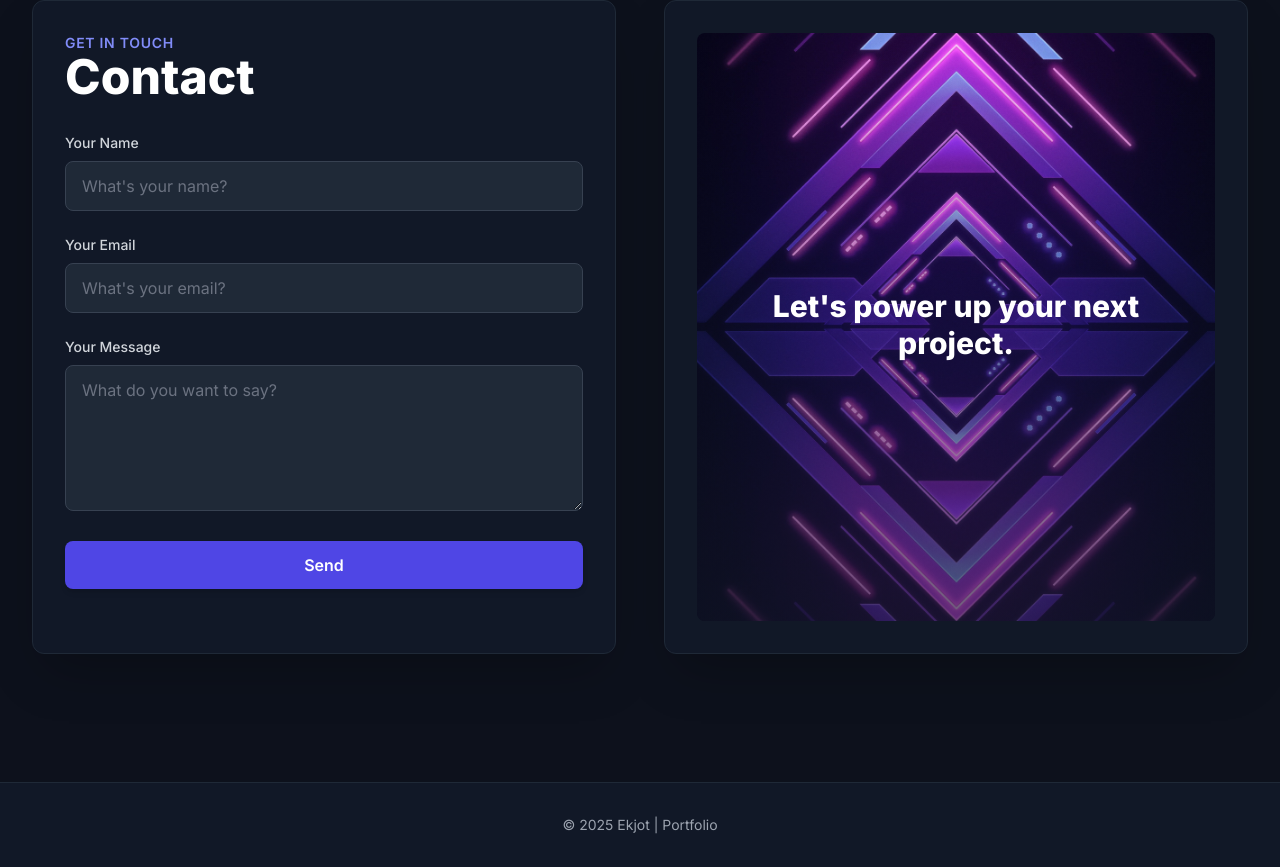
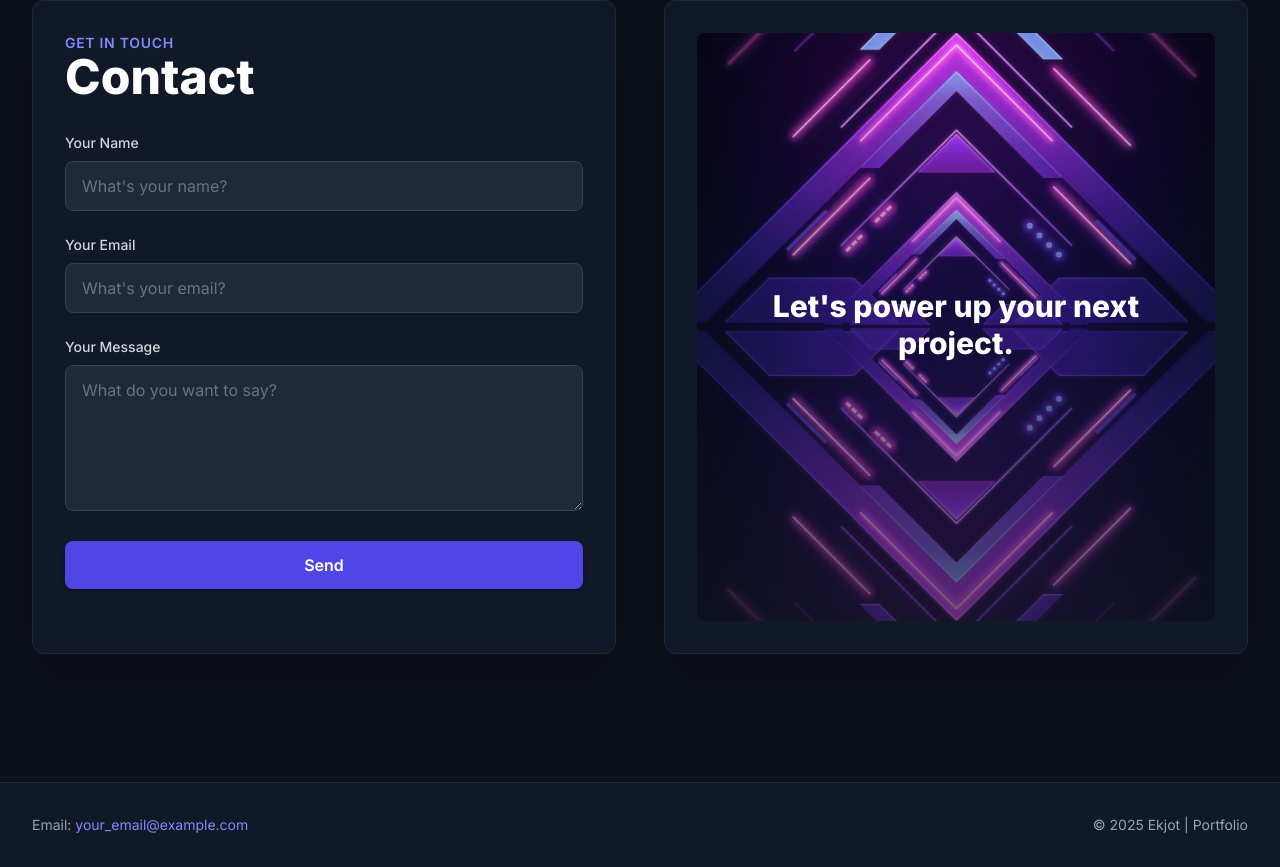
Before and after one commit to Nagpal-11/nagpalekjotsingh.github.io, a website: page index.html in a window 1280 px wide. Shown: the part 3941-4808 px from the top of the page. Drawn offline with nearby package versions, Linux system fonts and the light colour scheme.

Commit message:
Enhance footer with email and layout adjustments
Updated footer to include email contact information.

```diff
--- a/index.html
+++ b/index.html
@@ -330,11 +330,19 @@
 </section>
 </main>
     <!-- Footer -->
-    <footer class="bg-gray-900 border-t border-gray-800 mt-12">
-        <div class="max-w-7xl mx-auto px-4 sm:px-6 lg:px-8 py-8 text-center text-gray-400 text-sm">
-            <p>&copy; 2025 Ekjot | Portfolio</p>
+<footer class="bg-gray-900 border-t border-gray-800 mt-12">
+    <div class="max-w-7xl mx-auto px-4 sm:px-6 lg:px-8 py-8 text-gray-400 text-sm">
+
+        <div class="flex flex-col sm:flex-row justify-between items-center space-y-4 sm:space-y-0">
+
+            <p class="order-2 sm:order-1">
+                Email: <a href="mailto:nagpalekjotsingh@gmail.com" class="text-indigo-400 hover:text-indigo-300 transition duration-300">your_email@example.com</a>
+            </p>
+
+            <p class="order-1 sm:order-2">&copy; 2025 Ekjot | Portfolio</p>
         </div>
-    </footer>
+    </div>
+</footer>
 
     <!-- Link Custom JavaScript -->
     <script src="main.js"></script>
```
